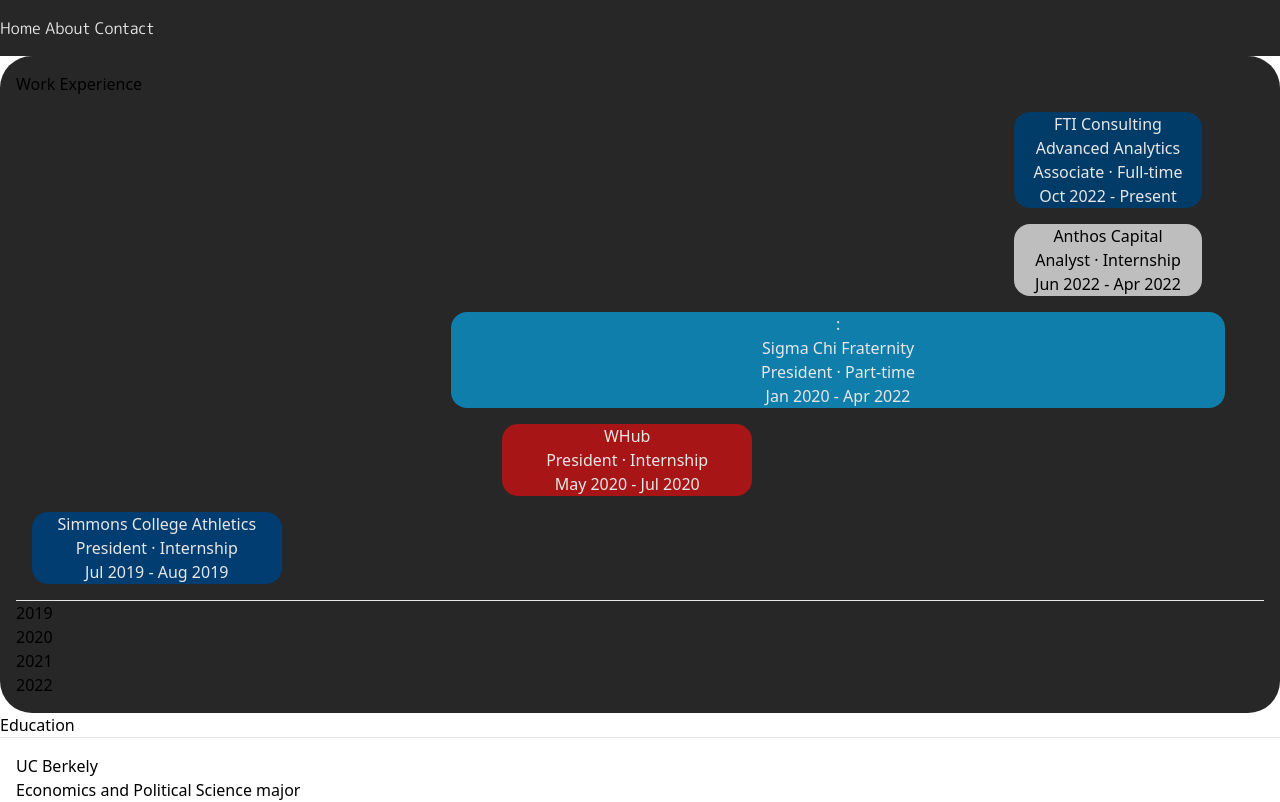
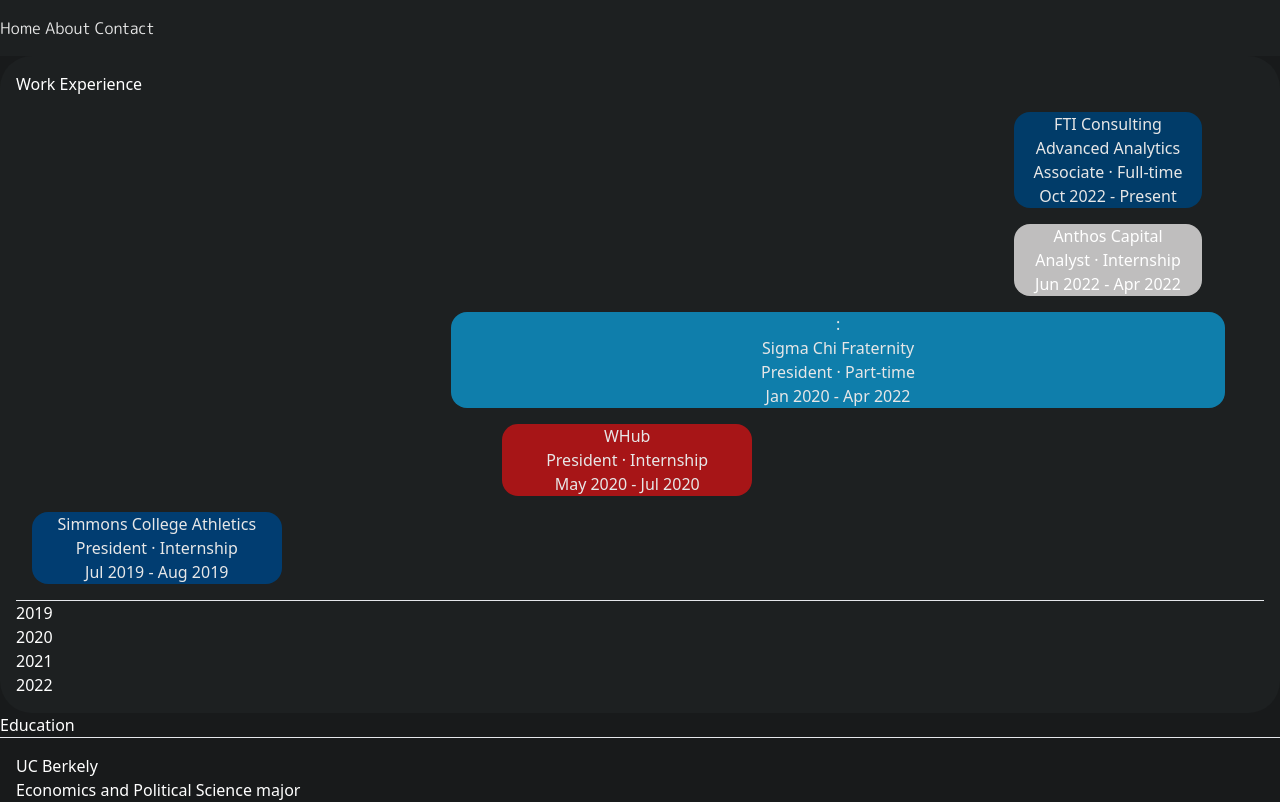
Before and after one commit to TheArctesian/alex-okita.com, a SvelteKit app in the folder app/: page /About in a window 1280 px wide. Shown: the top 802 px of the page. Built offline with nearby package versions, Linux system fonts and the light colour scheme; grey boxes are pictures that could not be loaded.

Commit message:
done first

```diff
--- a/app/src/routes/+layout.svelte
+++ b/app/src/routes/+layout.svelte
@@ -9,7 +9,7 @@
     div{
         padding-top: 1rem;
         padding-bottom: 1rem;
-        background-color:#272727;
+        background-color:rgb(29, 32, 33);
         color: #E7E7E7;
         font-family: 'M PLUS Rounded 1c', sans-serif;
 
@@ -22,6 +22,9 @@
     a:hover{
         color: #6B6B6B;
     }
+    :global(body) {
+        background-color: #181A1B;
+    }
 </style>
 <div class="flex alight-center text-center ">
     <a href="/">Home</a>
--- a/app/src/routes/+page.svelte
+++ b/app/src/routes/+page.svelte
@@ -45,7 +45,7 @@
     .blerb{
         flex: 1;
         margin: 1rem;
-        border: 0.3rem solid black;
+        border: 0.3rem solid #8C8273;
         border-radius: 2rem;
         padding: 0.5rem
     }
@@ -58,7 +58,9 @@
         height: 80vh;
         display: flex;
         justify-content: center;
+        background-color: #181A1B;
         align-items: center;
+        color: white;
     }
     @media (max-width: 750px) {
         img{
--- a/app/src/routes/About/+page.svelte
+++ b/app/src/routes/About/+page.svelte
@@ -60,6 +60,11 @@
 
 
 <style>
+    .main{
+                background-color: #181A1B;
+                color: white;
+
+    }
     .scl{
         width: 30vw;
         margin: auto;
@@ -74,7 +79,7 @@
         justify-content: center;
     }
     .gant{
-        background-color: #272727;
+        background-color: rgb(29, 32, 33);
         padding: 1rem;
         border-radius: 2rem;
     }
--- a/app/src/routes/Contact/+page.svelte
+++ b/app/src/routes/Contact/+page.svelte
@@ -3,6 +3,8 @@
         display: flex;
         justify-content: center;
         margin: 1rem;
+        background-color: white;
+        border-radius: 2rem;
     }
     img{
         transition: all ease-in-out 200ms;
@@ -41,6 +43,9 @@
     .element{
         margin:2rem;
     }
+    h1{
+        color: white;
+    }
 
 </style>
 <div class="wrapper">
@@ -51,7 +56,7 @@
     <div class="content">
     	<div class="element c1">
     		<a href="https://mycis.cis.edu.hk/">
-    			<img src="https://simpleicons.org/icons/linkedin.svg" />
+                <img src="https://simpleicons.org/icons/linkedin.svg" />
     		</a>
     	</div>
     	<div class="element c2">
```
